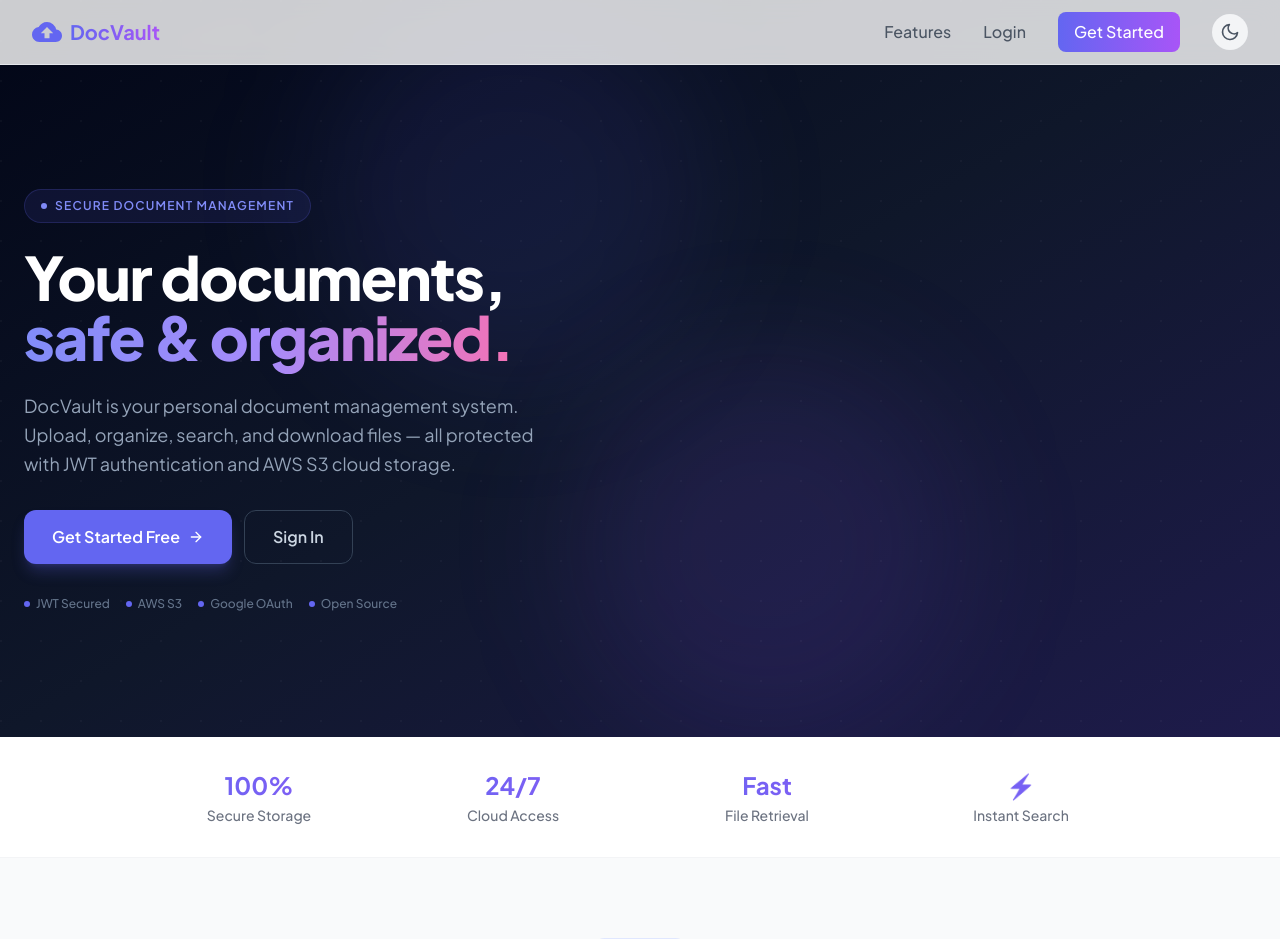
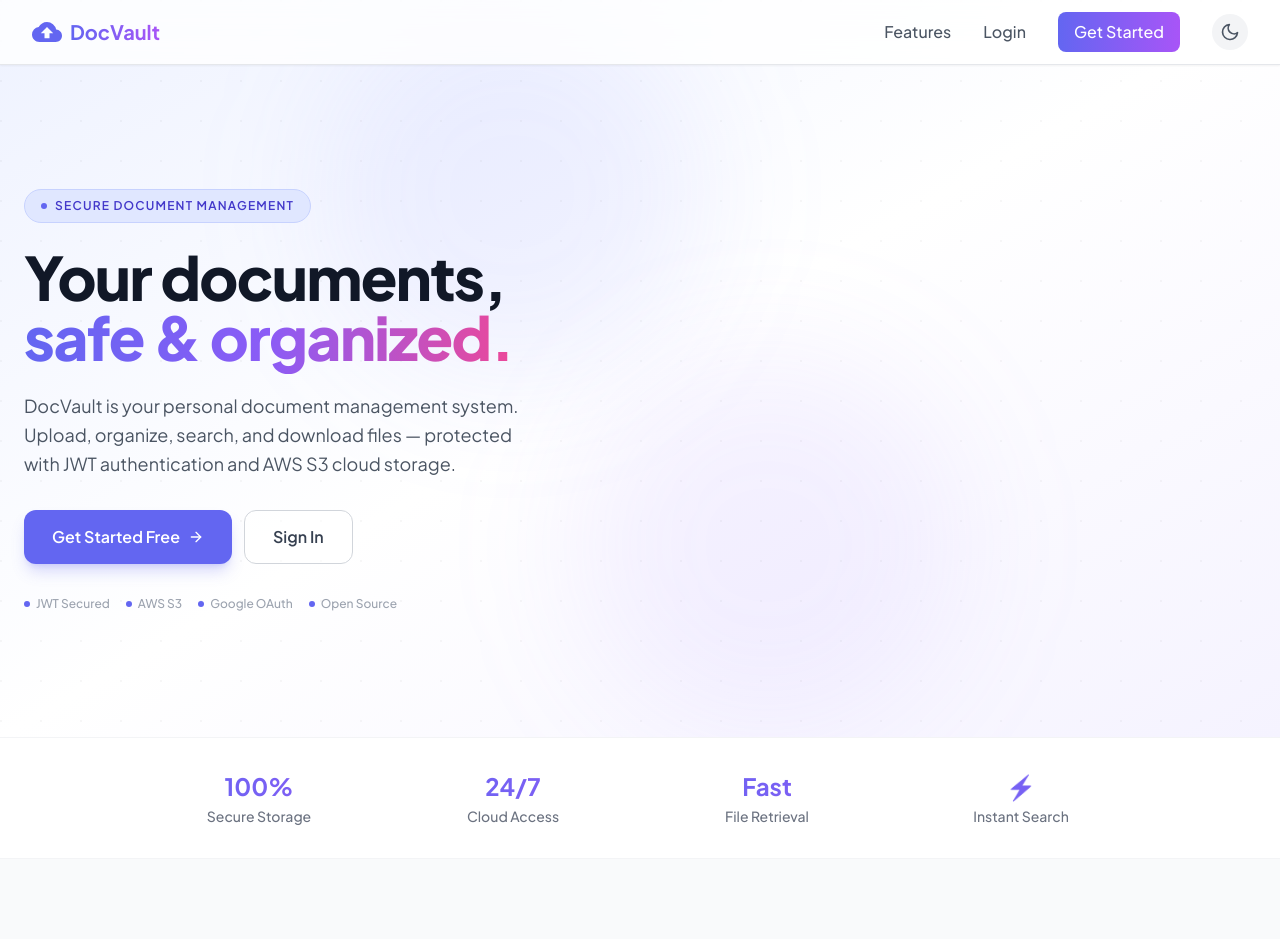
Before and after one commit to harshjha987/docvault-frontend, a React (Vite) app: page / in a window 1280 px wide. Shown: the top 939 px of the page. Built offline with nearby package versions, Linux system fonts and the light colour scheme.

Commit message:
fix: landing hero and mock dashboard fully theme-aware (light/dark)

```diff
--- a/src/pages/Landing.jsx
+++ b/src/pages/Landing.jsx
@@ -6,13 +6,13 @@ import Footer from '../components/Footer';
 import {
   MdCloudUpload, MdSecurity, MdFolder,
   MdSearch, MdDownload, MdPeople,
-  MdInsertDriveFile, MdShare,
 } from 'react-icons/md';
 import {
   BsFileEarmarkPdf, BsFileEarmarkImage,
   BsFileEarmarkWord, BsFileEarmarkZip,
 } from 'react-icons/bs';
 import { FiArrowRight } from 'react-icons/fi';
+import { MdShare, MdDownload as MdDl } from 'react-icons/md';
 
 const features = [
   { icon: <MdCloudUpload className="text-2xl text-primary-500" />,  bg: 'bg-primary-50 dark:bg-primary-500/10', title: 'Cloud Storage',       description: 'Upload and store all your documents securely on AWS S3. Access them from anywhere, anytime.' },
@@ -24,63 +24,61 @@ const features = [
 ];
 
 const mockFiles = [
-  { icon: <BsFileEarmarkPdf className="text-red-500" />,   name: 'Project Report.pdf',    size: '2.4 MB' },
-  { icon: <BsFileEarmarkImage className="text-blue-400" />, name: 'Design Assets.png',    size: '4.1 MB' },
-  { icon: <BsFileEarmarkWord className="text-blue-600" />,  name: 'Meeting Notes.docx',   size: '340 KB' },
-  { icon: <BsFileEarmarkZip className="text-yellow-500" />, name: 'Source Code.zip',      size: '8.2 MB' },
+  { icon: <BsFileEarmarkPdf className="text-red-500" />,    name: 'Project Report.pdf',  size: '2.4 MB' },
+  { icon: <BsFileEarmarkImage className="text-blue-400" />, name: 'Design Assets.png',   size: '4.1 MB' },
+  { icon: <BsFileEarmarkWord className="text-blue-600" />,  name: 'Meeting Notes.docx',  size: '340 KB' },
+  { icon: <BsFileEarmarkZip className="text-yellow-500" />, name: 'Source Code.zip',     size: '8.2 MB' },
 ];
 
 function MockDashboard() {
   return (
     <div className="relative w-full max-w-lg mx-auto">
-      {/* Glow */}
-      <div className="absolute inset-0 bg-primary-500/20 blur-3xl rounded-3xl" />
-
-      <div className="relative bg-slate-900/90 backdrop-blur-sm border border-slate-700/50 rounded-2xl overflow-hidden shadow-2xl">
-        {/* Top bar */}
-        <div className="flex items-center gap-1.5 px-4 py-3 border-b border-slate-700/50 bg-slate-800/50">
-          <div className="w-3 h-3 rounded-full bg-red-500/70" />
-          <div className="w-3 h-3 rounded-full bg-yellow-500/70" />
-          <div className="w-3 h-3 rounded-full bg-green-500/70" />
-          <span className="ml-3 text-xs text-slate-400 font-medium">DocVault — Dashboard</span>
+      <div className="absolute inset-0 bg-primary-500/15 dark:bg-primary-500/20 blur-3xl rounded-3xl" />
+      <div className="relative bg-white dark:bg-slate-900/90 backdrop-blur-sm border border-gray-200 dark:border-slate-700/50 rounded-2xl overflow-hidden shadow-2xl">
+        {/* Title bar */}
+        <div className="flex items-center gap-1.5 px-4 py-3 border-b border-gray-200 dark:border-slate-700/50 bg-gray-50 dark:bg-slate-800/50">
+          <div className="w-3 h-3 rounded-full bg-red-400" />
+          <div className="w-3 h-3 rounded-full bg-yellow-400" />
+          <div className="w-3 h-3 rounded-full bg-green-400" />
+          <span className="ml-3 text-xs text-gray-400 dark:text-slate-400 font-medium">DocVault — Dashboard</span>
         </div>
 
         <div className="p-4">
-          {/* Stats row */}
+          {/* Stats */}
           <div className="grid grid-cols-3 gap-3 mb-4">
             {[
-              { label: 'Files',   value: '24', color: 'text-primary-400' },
-              { label: 'Storage', value: '1.2 GB', color: 'text-violet-400' },
-              { label: 'Folders', value: '6', color: 'text-amber-400' },
+              { label: 'Files',   value: '24',    color: 'text-primary-500 dark:text-primary-400' },
+              { label: 'Storage', value: '1.2 GB', color: 'text-violet-500 dark:text-violet-400'  },
+              { label: 'Folders', value: '6',     color: 'text-amber-500 dark:text-amber-400'    },
             ].map(({ label, value, color }) => (
-              <div key={label} className="bg-slate-800/80 rounded-xl p-3 border border-slate-700/50">
+              <div key={label} className="bg-gray-50 dark:bg-slate-800/80 rounded-xl p-3 border border-gray-100 dark:border-slate-700/50">
                 <p className={`text-base font-bold ${color}`}>{value}</p>
-                <p className="text-xs text-slate-500 mt-0.5">{label}</p>
+                <p className="text-xs text-gray-400 dark:text-slate-500 mt-0.5">{label}</p>
               </div>
             ))}
           </div>
 
-          {/* Search bar */}
-          <div className="flex items-center gap-2 bg-slate-800/80 border border-slate-700/50 rounded-xl px-3 py-2 mb-4">
-            <MdSearch className="text-slate-500 text-base shrink-0" />
-            <span className="text-xs text-slate-500">Search files...</span>
+          {/* Search */}
+          <div className="flex items-center gap-2 bg-gray-50 dark:bg-slate-800/80 border border-gray-200 dark:border-slate-700/50 rounded-xl px-3 py-2 mb-4">
+            <MdSearch className="text-gray-400 dark:text-slate-500 text-base shrink-0" />
+            <span className="text-xs text-gray-400 dark:text-slate-500">Search files...</span>
           </div>
 
-          {/* File list */}
+          {/* Files */}
           <div className="space-y-2">
             {mockFiles.map((file, i) => (
-              <div key={i} className="flex items-center gap-3 bg-slate-800/60 border border-slate-700/40 rounded-xl px-3 py-2.5 hover:border-primary-500/30 transition">
+              <div key={i} className="flex items-center gap-3 bg-gray-50 dark:bg-slate-800/60 border border-gray-100 dark:border-slate-700/40 rounded-xl px-3 py-2.5 hover:border-primary-300 dark:hover:border-primary-500/30 transition">
                 <div className="text-lg shrink-0">{file.icon}</div>
                 <div className="flex-1 min-w-0">
-                  <p className="text-xs font-medium text-slate-200 truncate">{file.name}</p>
-                  <p className="text-xs text-slate-500">{file.size}</p>
+                  <p className="text-xs font-medium text-gray-800 dark:text-slate-200 truncate">{file.name}</p>
+                  <p className="text-xs text-gray-400 dark:text-slate-500">{file.size}</p>
                 </div>
                 <div className="flex items-center gap-1.5 shrink-0">
-                  <div className="w-6 h-6 bg-slate-700/80 rounded-lg flex items-center justify-center">
-                    <MdShare className="text-slate-400 text-xs" />
+                  <div className="w-6 h-6 bg-gray-200 dark:bg-slate-700/80 rounded-lg flex items-center justify-center">
+                    <MdShare className="text-gray-400 dark:text-slate-400 text-xs" />
                   </div>
-                  <div className="w-6 h-6 bg-primary-500/20 rounded-lg flex items-center justify-center">
-                    <MdDownload className="text-primary-400 text-xs" />
+                  <div className="w-6 h-6 bg-primary-100 dark:bg-primary-500/20 rounded-lg flex items-center justify-center">
+                    <MdDl className="text-primary-500 dark:text-primary-400 text-xs" />
                   </div>
                 </div>
               </div>
@@ -99,66 +97,56 @@ export default function Landing() {
     <div className="min-h-screen bg-white dark:bg-slate-950 transition-colors duration-300">
       <Navbar />
 
-      {/* Hero — dark gradient */}
-      <section className="relative bg-gradient-to-br from-slate-950 via-slate-900 to-indigo-950 overflow-hidden pt-16">
-        {/* Background decorations */}
+      {/* Hero */}
+      <section className="relative overflow-hidden pt-16 bg-gradient-to-br from-primary-50 via-white to-violet-50 dark:from-slate-950 dark:via-slate-900 dark:to-indigo-950">
         <div className="absolute inset-0 pointer-events-none">
-          <div className="absolute top-0 left-1/4 w-96 h-96 bg-primary-500/10 rounded-full blur-3xl" />
-          <div className="absolute bottom-0 right-1/4 w-96 h-96 bg-violet-500/10 rounded-full blur-3xl" />
-          <div className="absolute inset-0" style={{ backgroundImage: 'radial-gradient(circle at 1px 1px, rgba(255,255,255,0.03) 1px, transparent 0)', backgroundSize: '40px 40px' }} />
+          <div className="absolute top-0 left-1/4 w-96 h-96 bg-primary-400/10 dark:bg-primary-500/10 rounded-full blur-3xl" />
+          <div className="absolute bottom-0 right-1/4 w-96 h-96 bg-violet-400/10 dark:bg-violet-500/10 rounded-full blur-3xl" />
+          <div className="absolute inset-0 dark:block hidden" style={{ backgroundImage: 'radial-gradient(circle at 1px 1px, rgba(255,255,255,0.03) 1px, transparent 0)', backgroundSize: '40px 40px' }} />
+          <div className="absolute inset-0 dark:hidden block" style={{ backgroundImage: 'radial-gradient(circle at 1px 1px, rgba(0,0,0,0.03) 1px, transparent 0)', backgroundSize: '40px 40px' }} />
         </div>
 
         <div className="relative max-w-7xl mx-auto px-4 sm:px-6 py-20 sm:py-28">
           <div className="grid grid-cols-1 lg:grid-cols-2 gap-12 lg:gap-16 items-center">
-            {/* Left — text */}
+            {/* Left */}
             <div>
-              <div className="animate-fadeInUp inline-flex items-center gap-2 bg-primary-500/10 border border-primary-500/20 text-primary-400 px-4 py-2 rounded-full text-xs font-semibold mb-6 uppercase tracking-widest">
-                <span className="w-1.5 h-1.5 bg-primary-400 rounded-full animate-pulse" />
+              <div className="animate-fadeInUp inline-flex items-center gap-2 bg-primary-100 dark:bg-primary-500/10 border border-primary-200 dark:border-primary-500/20 text-primary-700 dark:text-primary-400 px-4 py-2 rounded-full text-xs font-semibold mb-6 uppercase tracking-widest">
+                <span className="w-1.5 h-1.5 bg-primary-500 rounded-full animate-pulse" />
                 Secure Document Management
               </div>
 
-              <h1 className="animate-fadeInUp text-4xl sm:text-5xl lg:text-6xl font-extrabold text-white mb-6 leading-[1.1] tracking-tight">
+              <h1 className="animate-fadeInUp text-4xl sm:text-5xl lg:text-6xl font-extrabold text-gray-900 dark:text-white mb-6 leading-[1.1] tracking-tight">
                 Your documents,
                 <br />
-                <span className="bg-gradient-to-r from-primary-400 via-violet-400 to-pink-400 bg-clip-text text-transparent">
+                <span className="bg-gradient-to-r from-primary-500 via-violet-500 to-pink-500 bg-clip-text text-transparent">
                   safe &amp; organized.
                 </span>
               </h1>
 
-              <p className="animate-fadeInUp text-slate-400 text-lg mb-8 leading-relaxed max-w-lg">
-                DocVault is your personal document management system. Upload, organize, search, and download files — all protected with JWT authentication and AWS S3 cloud storage.
+              <p className="animate-fadeInUp text-gray-600 dark:text-slate-400 text-lg mb-8 leading-relaxed max-w-lg">
+                DocVault is your personal document management system. Upload, organize, search, and download files — protected with JWT authentication and AWS S3 cloud storage.
               </p>
 
               <div className="animate-fadeInUp flex flex-col sm:flex-row gap-3">
                 {token ? (
-                  <Link
-                    to="/dashboard"
-                    className="flex items-center justify-center gap-2 bg-primary-500 hover:bg-primary-600 text-white px-7 py-3.5 rounded-xl font-semibold transition shadow-lg shadow-primary-500/25"
-                  >
+                  <Link to="/dashboard" className="flex items-center justify-center gap-2 bg-primary-500 hover:bg-primary-600 text-white px-7 py-3.5 rounded-xl font-semibold transition shadow-lg shadow-primary-500/25">
                     Go to Dashboard <FiArrowRight />
                   </Link>
                 ) : (
                   <>
-                    <Link
-                      to="/register"
-                      className="flex items-center justify-center gap-2 bg-primary-500 hover:bg-primary-600 text-white px-7 py-3.5 rounded-xl font-semibold transition shadow-lg shadow-primary-500/25"
-                    >
+                    <Link to="/register" className="flex items-center justify-center gap-2 bg-primary-500 hover:bg-primary-600 text-white px-7 py-3.5 rounded-xl font-semibold transition shadow-lg shadow-primary-500/25">
                       Get Started Free <FiArrowRight />
                     </Link>
-                    <Link
-                      to="/login"
-                      className="flex items-center justify-center gap-2 border border-slate-700 hover:border-slate-500 text-slate-300 hover:text-white px-7 py-3.5 rounded-xl font-semibold transition"
-                    >
+                    <Link to="/login" className="flex items-center justify-center gap-2 border border-gray-300 dark:border-slate-700 hover:border-gray-400 dark:hover:border-slate-500 text-gray-700 dark:text-slate-300 hover:text-gray-900 dark:hover:text-white px-7 py-3.5 rounded-xl font-semibold transition bg-white/50 dark:bg-transparent">
                       Sign In
                     </Link>
                   </>
                 )}
               </div>
 
-              {/* Trust badges */}
               <div className="animate-fadeInUp flex flex-wrap gap-4 mt-8">
                 {['JWT Secured', 'AWS S3', 'Google OAuth', 'Open Source'].map((badge) => (
-                  <span key={badge} className="flex items-center gap-1.5 text-xs text-slate-500 font-medium">
+                  <span key={badge} className="flex items-center gap-1.5 text-xs text-gray-400 dark:text-slate-500 font-medium">
                     <span className="w-1.5 h-1.5 bg-primary-500 rounded-full" />
                     {badge}
                   </span>
@@ -166,7 +154,7 @@ export default function Landing() {
               </div>
             </div>
 
-            {/* Right — mock dashboard */}
+            {/* Right — mock UI */}
             <div className="animate-fadeInUp delay-300 hidden lg:block">
               <MockDashboard />
             </div>
@@ -175,13 +163,13 @@ export default function Landing() {
       </section>
 
       {/* Stats strip */}
-      <section className="bg-white dark:bg-slate-900 border-b border-gray-100 dark:border-slate-800">
+      <section className="bg-white dark:bg-slate-900 border-y border-gray-100 dark:border-slate-800">
         <div className="max-w-5xl mx-auto px-4 py-8 grid grid-cols-2 sm:grid-cols-4 gap-6 text-center">
           {[
-            { number: '100%', label: 'Secure Storage'  },
-            { number: '24/7', label: 'Cloud Access'    },
-            { number: 'Fast', label: 'File Retrieval'  },
-            { number: '⚡',   label: 'Instant Search'  },
+            { number: '100%', label: 'Secure Storage' },
+            { number: '24/7', label: 'Cloud Access'   },
+            { number: 'Fast', label: 'File Retrieval' },
+            { number: '⚡',   label: 'Instant Search' },
           ].map((stat, i) => (
             <div key={i}>
               <div className="text-2xl font-bold bg-gradient-to-r from-primary-500 to-violet-500 bg-clip-text text-transparent">
@@ -210,10 +198,7 @@ export default function Landing() {
 
           <div className="grid grid-cols-1 sm:grid-cols-2 lg:grid-cols-3 gap-5">
             {features.map((feature, i) => (
-              <div
-                key={i}
-                className="p-6 rounded-2xl bg-white dark:bg-slate-800 border border-gray-100 dark:border-slate-700 hover:shadow-lg hover:-translate-y-1 transition-all duration-200 group"
-              >
+              <div key={i} className="p-6 rounded-2xl bg-white dark:bg-slate-800 border border-gray-100 dark:border-slate-700 hover:shadow-lg hover:-translate-y-1 transition-all duration-200 group">
                 <div className={`w-11 h-11 ${feature.bg} rounded-2xl flex items-center justify-center mb-4 group-hover:scale-110 transition-transform duration-200`}>
                   {feature.icon}
                 </div>
@@ -227,21 +212,21 @@ export default function Landing() {
 
       {/* CTA */}
       {!token && (
-        <section className="relative py-20 px-4 bg-gradient-to-br from-slate-950 via-slate-900 to-indigo-950 overflow-hidden">
+        <section className="relative py-20 px-4 overflow-hidden bg-gradient-to-br from-primary-600 via-primary-500 to-violet-600 dark:from-slate-950 dark:via-slate-900 dark:to-indigo-950">
           <div className="absolute inset-0 pointer-events-none">
-            <div className="absolute top-0 right-0 w-96 h-96 bg-primary-500/10 rounded-full blur-3xl" />
-            <div className="absolute bottom-0 left-0 w-96 h-96 bg-violet-500/10 rounded-full blur-3xl" />
+            <div className="absolute top-0 right-0 w-96 h-96 bg-white/10 dark:bg-primary-500/10 rounded-full blur-3xl" />
+            <div className="absolute bottom-0 left-0 w-96 h-96 bg-white/10 dark:bg-violet-500/10 rounded-full blur-3xl" />
           </div>
           <div className="relative max-w-2xl mx-auto text-center">
             <h2 className="text-3xl sm:text-4xl font-bold text-white mb-4">
               Ready to get started?
             </h2>
-            <p className="text-slate-400 text-lg mb-8">
+            <p className="text-primary-100 dark:text-slate-400 text-lg mb-8">
               Join and start managing your documents securely today. Free forever.
             </p>
             <Link
               to="/register"
-              className="inline-flex items-center gap-2 bg-primary-500 hover:bg-primary-600 text-white px-8 py-4 rounded-xl font-semibold text-lg transition shadow-xl shadow-primary-500/25"
+              className="inline-flex items-center gap-2 bg-white text-primary-600 hover:bg-primary-50 px-8 py-4 rounded-xl font-semibold text-lg transition shadow-xl dark:bg-primary-500 dark:text-white dark:hover:bg-primary-600"
             >
               Create Free Account <FiArrowRight />
             </Link>
```
